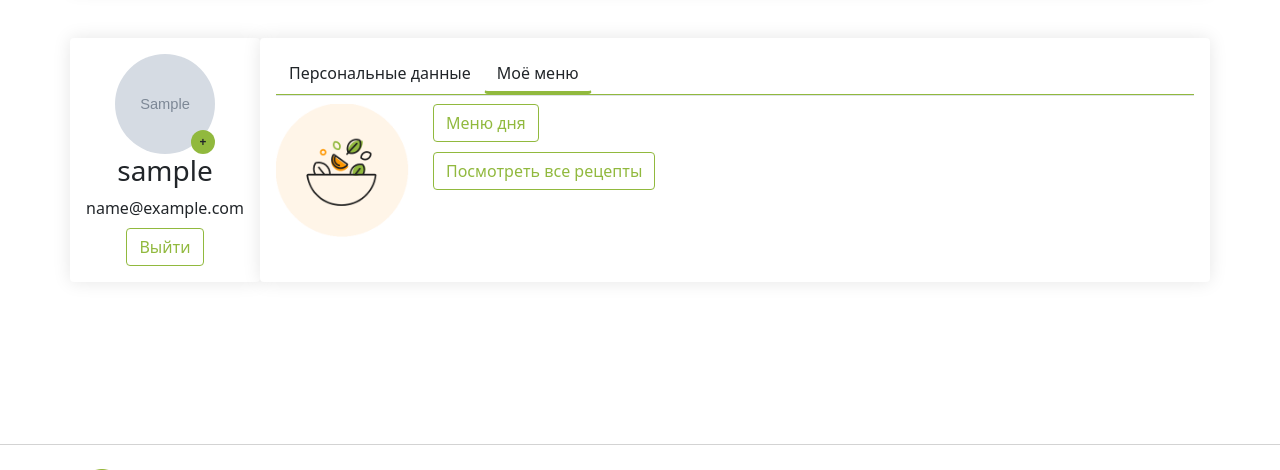
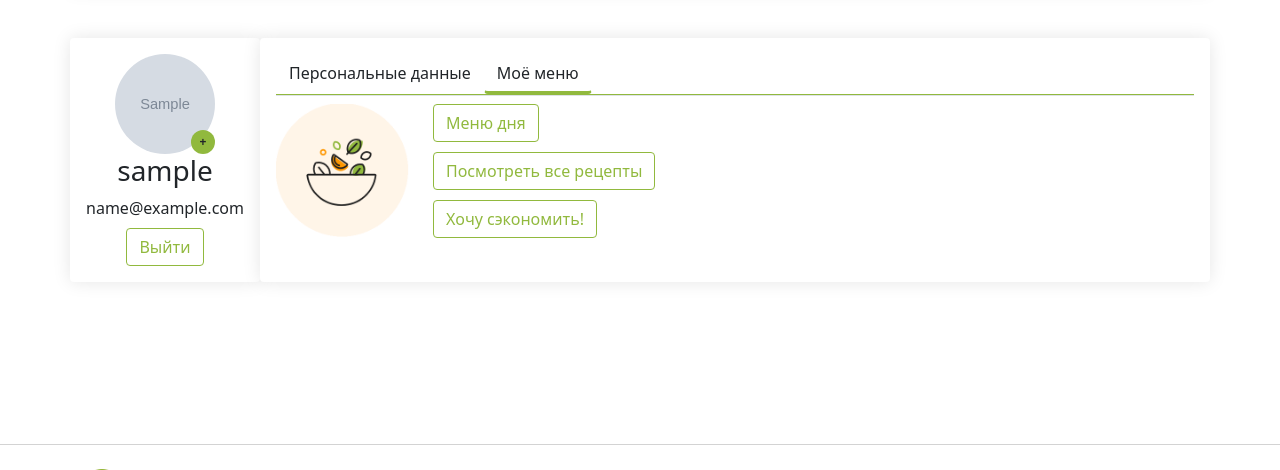
Before and after one commit to Gulfia83/foodplan, a Django app: page /lk/ in a window 1280 px wide, after a click on "Моё меню". Shown: the part 205-675 px from the top of the page. Run offline with Django 5.2, Linux system fonts and the light colour scheme; a user stored in the database is signed in; tables that the repository leaves empty hold one stand-in row (values such as "Sample post"); grey boxes marked "Sample" are stand-in pictures.

Commit message:
Add link to cheap_recipes from lk

```diff
--- a/templates/lk.html
+++ b/templates/lk.html
@@ -87,7 +87,11 @@
                                                 <div class="col-12">
                                                     <a href="{% url 'all_recipes' %}" class="btn shadow-none btn-outline-success foodplan_green foodplan__border_green">Посмотреть все рецепты</a>
                                                 </div>
-
+                                                <br />
+                                                <br />
+                                                <div class="col-12">
+                                                    <a href="{% url 'cheap_recipes' %}" class="btn shadow-none btn-outline-success foodplan_green foodplan__border_green">Хочу сэкономить!</a>
+                                                </div>
                                                 </div>
                                             </div>
                                         </div>
```
